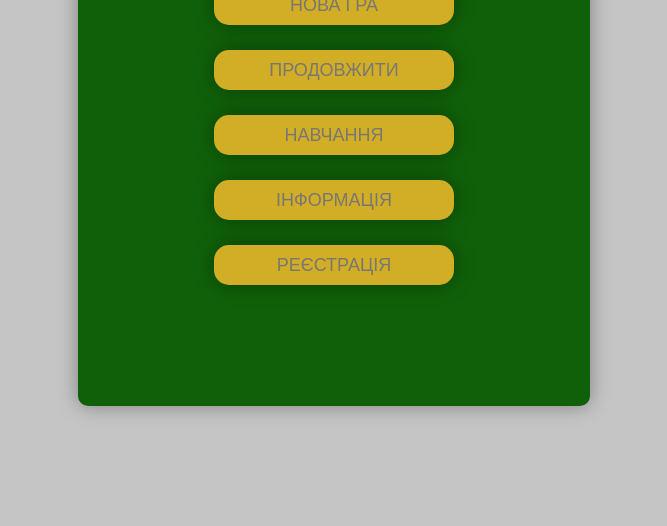
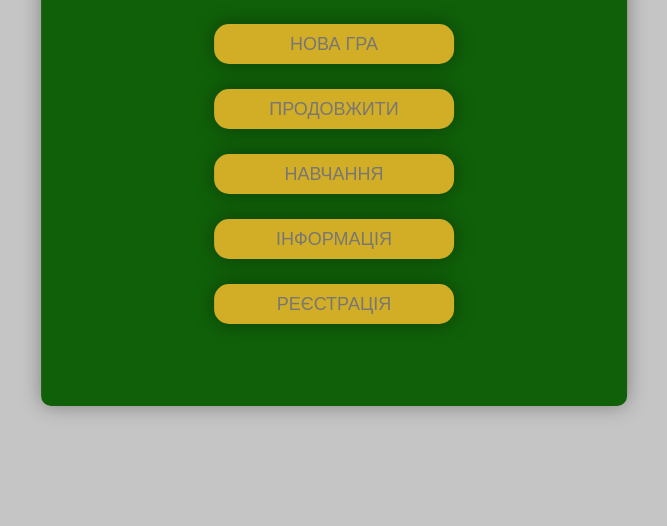
Before and after one commit to YuriiKomaniak1/DroneWarfare, a plain HTML site: page index.html in a window 1280 px wide. Shown: the part 274-800 px from the top of the page, without its empty margins (306-973 px from the left). Drawn offline with Linux system fonts and the light colour scheme.

Commit message:
Increase canvas minimum width and adjust header font size

```diff
--- a/css/index.css
+++ b/css/index.css
@@ -16,7 +16,7 @@ canvas {
      display: flex;
      flex-direction: column;
         align-items: center;
-    width: 40%;
+    min-width: 45%;
     height: 70%;
     position: absolute;
     top: 50%;
@@ -31,6 +31,8 @@ canvas {
 
 .header {
     margin:40px;
+    font-size: 32px;
+
 }
 .menu {
     display: flex;
```
